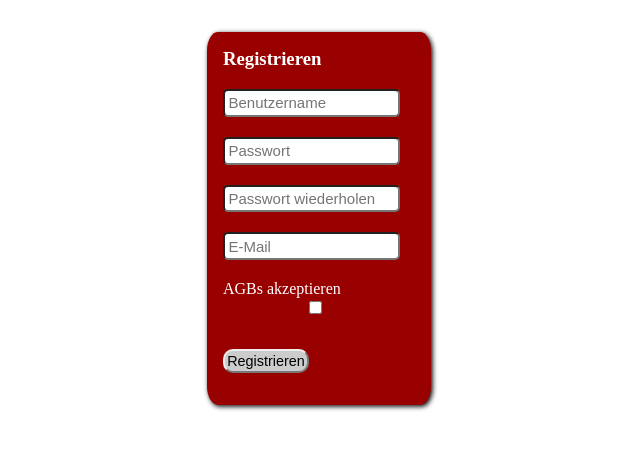
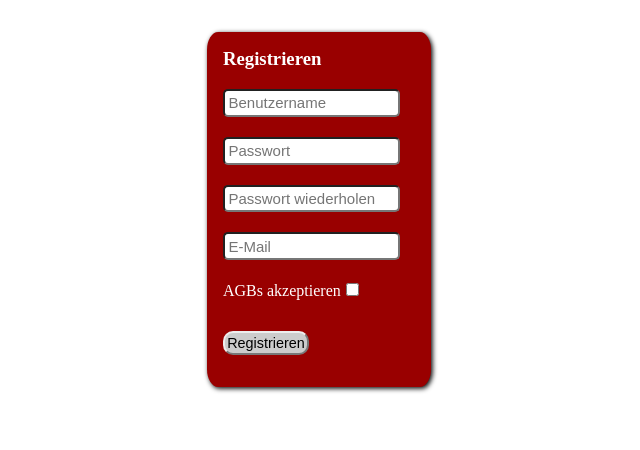
Before and after one commit to F4R0N/die-buendnisse, a PHP site: page /templates/registry.tpl.php in a window 1280 px wide. Shown: the part 45-495 px from the top of the page, without its empty margins (321-961 px from the left). Run offline with PHP 8.4, Linux system fonts and the light colour scheme; the template is opened without the code that fills it, so the values that code supplies are empty.

Commit message:
Checkbox-bug fixed

```diff
--- a/styles/style-login.css
+++ b/styles/style-login.css
@@ -48,6 +48,10 @@ a{
     font-size: 15px;
 }
 
+#box input[type="checkbox"] {
+   width: 15px;
+}
+
 #box button  {
     background-color: #CCCCCC;
     border-color: #EEEEEE #CCCCCC #CCCCCC #EEEEEE;
```
